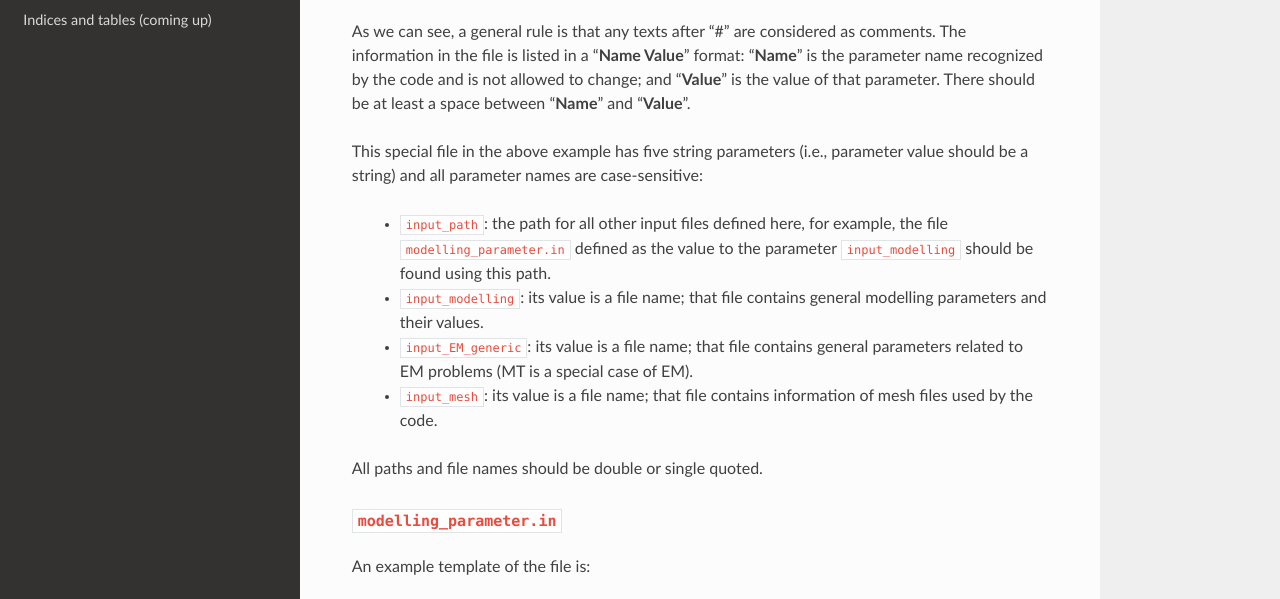
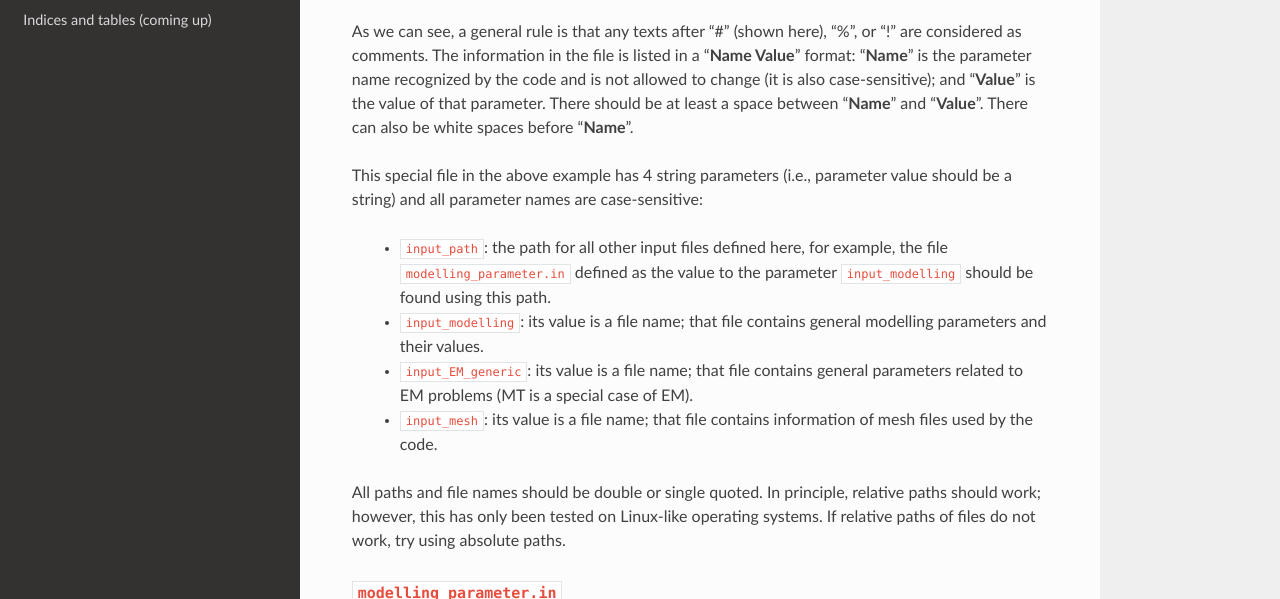
Before and after one commit to InfinityHub/FE2D_forEM, a Sphinx documentation site: the page built from docs/source/index.rst, in a window 1280 px wide and 900 px high, scrolled down 2678 px, cut to the strip 236-835 px from the top of the window. Built offline with Sphinx 7.4.7 and the Read the Docs theme 2.0.0, drawn with Linux system fonts in a browser that asks for light colours; some of the changed text lies outside the part shown.

Commit message:
Update index.rst
added details to the descriptions of documentation.

```diff
--- a/docs/source/index.rst
+++ b/docs/source/index.rst
@@ -82,9 +82,9 @@ This is the special file passed to the program when running the code. A template
 
    .. literalinclude:: /MT2D_3layer (example 1)/FWD_input.dat
 
-As we can see, a general rule is that any texts after "#" are considered as comments. The information in the file is listed in a "**Name Value**" format: "**Name**" is the parameter name recognized by the code and is not allowed to change; and "**Value**" is the value of that parameter. There should be at least a space between "**Name**" and "**Value**".
+As we can see, a general rule is that any texts after "#" (shown here), "%", or "!" are considered as comments. The information in the file is listed in a "**Name Value**" format: "**Name**" is the parameter name recognized by the code and is not allowed to change (it is also case-sensitive); and "**Value**" is the value of that parameter. There should be at least a space between "**Name**" and "**Value**". There can also be white spaces before "**Name**".
 
-This special file in the above example has five string parameters (i.e., parameter value should be a string) and all parameter names are case-sensitive:
+This special file in the above example has 4 string parameters (i.e., parameter value should be a string) and all parameter names are case-sensitive:
 
    * ``input_path``: the path for all other input files defined here, for example, the file ``modelling_parameter.in`` defined as the value to the parameter   ``input_modelling`` should be found using this path.
    * ``input_modelling``: its value is a file name; that file contains general modelling parameters and their values.
@@ -93,7 +93,7 @@ This special file in the above example has five string parameters (i.e., paramet
 
    .. * ``input_MT``: its value is a file name; that file contains all necessary modelling parameters that are specific to MT.
 
-All paths and file names should be double or single quoted.
+All paths and file names should be double or single quoted. In principle, relative paths should work; however, this has only been tested on Linux-like operating systems. If relative paths of files do not work, try using absolute paths.
 
 
 .. _label-modelling-parameter:
```
